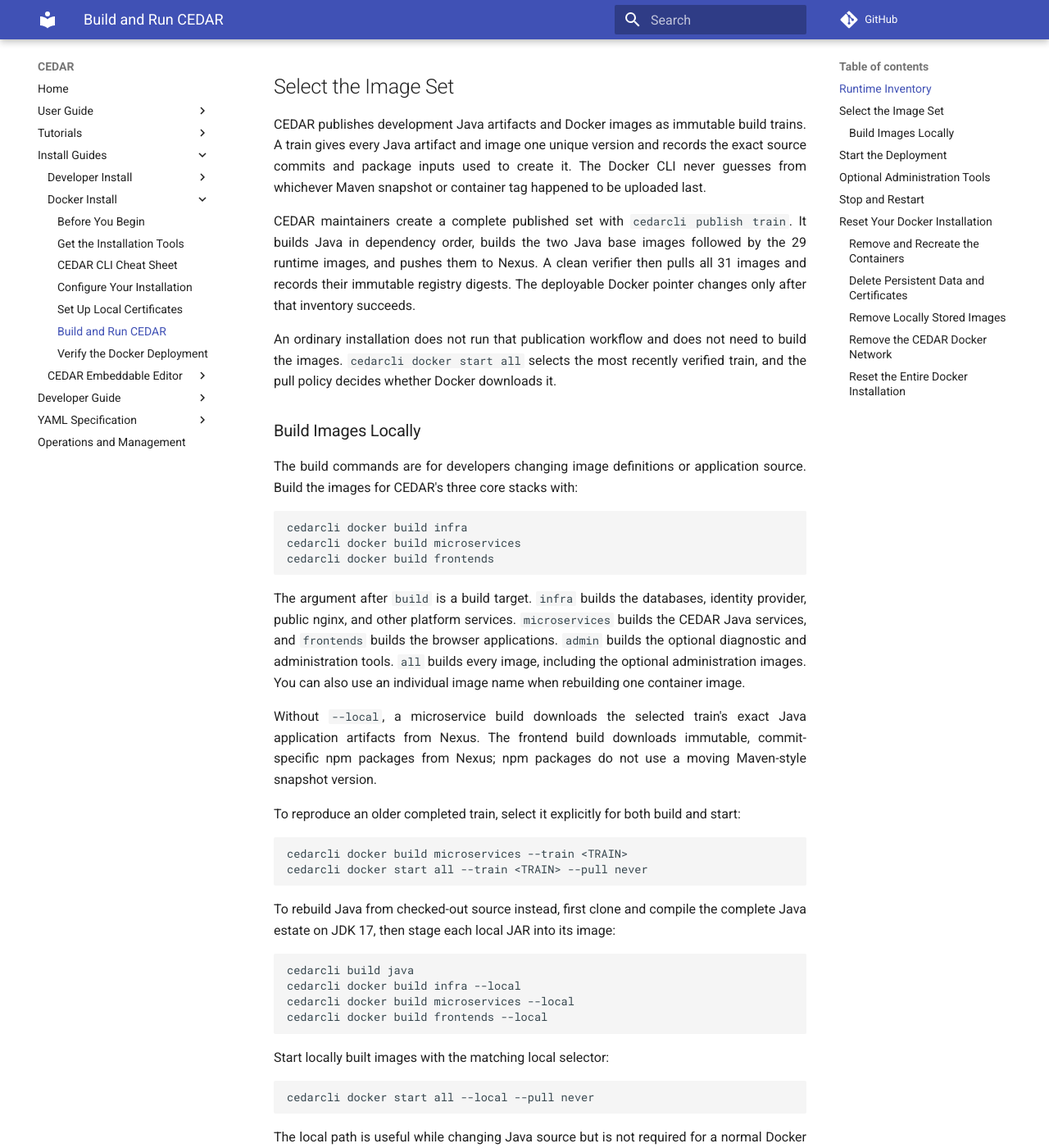
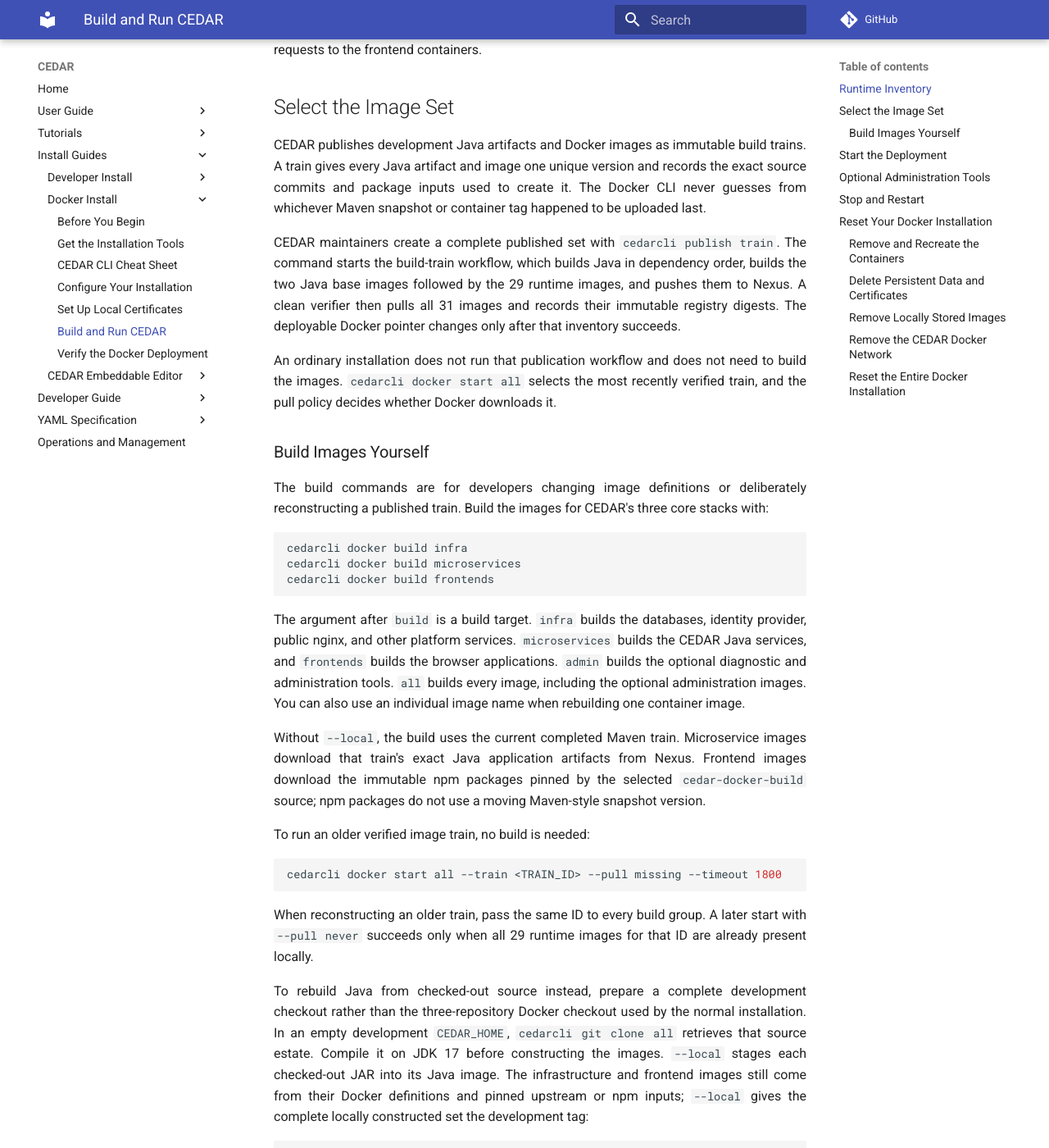
Before and after one commit to metadatacenter/cedar-mkdocs, an MkDocs documentation site: the page built from docs/install-docker/build-and-run.md, in a window 1280 px wide and 1400 px high, scrolled down 914 px. Shown: the whole window at 82% size. Built offline with MkDocs 1.6.1 and Material for MkDocs 9.7.7, drawn with Linux system fonts in a browser that asks for light colours; comment, search, counter and statistics services are not loaded; some of the changed text lies outside the part shown.

Commit message:
Sync Docker guide with current CLI

````diff
--- a/docs/install-docker/build-and-run.md
+++ b/docs/install-docker/build-and-run.md
@@ -6,10 +6,10 @@
 provide the browser applications. A fourth stack contains optional administration tools.
 
 An image is the packaged software used to create a container. Building prepares those images;
-starting creates and runs the containers from them. For a complete CEDAR installation, build the
-three core stacks: infrastructure, microservices, and frontends. The CLI starts them in dependency
-order. Normal stop and restart operations reuse the images and preserve the data stored in Docker
-volumes.
+starting creates and runs the containers from them. A complete CEDAR installation uses three core
+stacks: infrastructure, microservices, and frontends. The normal installation downloads their
+verified images from Nexus; it does not build them. The CLI starts the stacks in dependency order.
+Normal stop and restart operations reuse the images and preserve the data stored in Docker volumes.
 
 ## Runtime Inventory
 
@@ -32,19 +32,20 @@
 package inputs used to create it. The Docker CLI never guesses from whichever Maven snapshot or
 container tag happened to be uploaded last.
 
-CEDAR maintainers create a complete published set with `cedarcli publish train`. It builds Java in
-dependency order, builds the two Java base images followed by the 29 runtime images, and pushes them
-to Nexus. A clean verifier then pulls all 31 images and records their immutable registry digests.
-The deployable Docker pointer changes only after that inventory succeeds.
+CEDAR maintainers create a complete published set with `cedarcli publish train`. The command starts
+the build-train workflow, which builds Java in dependency order, builds the two Java base images
+followed by the 29 runtime images, and pushes them to Nexus. A clean verifier then pulls all 31
+images and records their immutable registry digests. The deployable Docker pointer changes only
+after that inventory succeeds.
 
 An ordinary installation does not run that publication workflow and does not need to build the
 images. `cedarcli docker start all` selects the most recently verified train, and the pull policy
 decides whether Docker downloads it.
 
-### Build Images Locally
+### Build Images Yourself
 
-The build commands are for developers changing image definitions or application source. Build the
-images for CEDAR's three core stacks with:
+The build commands are for developers changing image definitions or deliberately reconstructing a
+published train. Build the images for CEDAR's three core stacks with:
 
 ```bash
 cedarcli docker build infra
@@ -58,21 +59,29 @@
 administration tools. `all` builds every image, including the optional administration images. You
 can also use an individual image name when rebuilding one container image.
 
-Without `--local`, a microservice build downloads the selected train's exact Java application
-artifacts from Nexus. The frontend build downloads immutable, commit-specific npm packages from
-Nexus; npm packages do not use a moving Maven-style snapshot version.
+Without `--local`, the build uses the current completed Maven train. Microservice images download
+that train's exact Java application artifacts from Nexus. Frontend images download the immutable
+npm packages pinned by the selected `cedar-docker-build` source; npm packages do not use a moving
+Maven-style snapshot version.
 
-To reproduce an older completed train, select it explicitly for both build and start:
+To run an older verified image train, no build is needed:
 
 ```bash
-cedarcli docker build microservices --train <TRAIN>
-cedarcli docker start all --train <TRAIN> --pull never
+cedarcli docker start all --train <TRAIN_ID> --pull missing --timeout 1800
 ```
 
-To rebuild Java from checked-out source instead, first clone and compile the complete Java estate on
-JDK 17, then stage each local JAR into its image:
+When reconstructing an older train, pass the same ID to every build group. A later start with
+`--pull never` succeeds only when all 29 runtime images for that ID are already present locally.
+
+To rebuild Java from checked-out source instead, prepare a complete development checkout rather
+than the three-repository Docker checkout used by the normal installation. In an empty development
+`CEDAR_HOME`, `cedarcli git clone all` retrieves that source estate. Compile it on JDK 17 before
+constructing the images. `--local` stages each checked-out JAR into its Java image. The
+infrastructure and frontend images still come from their Docker definitions and pinned upstream or
+npm inputs; `--local` gives the complete locally constructed set the development tag:
 
 ```bash
+cedarcli git clone all
 cedarcli build java
 cedarcli docker build infra --local
 cedarcli docker build microservices --local
@@ -152,9 +160,14 @@
 Build and start the admin stack only when needed:
 
 ```bash
-cedarcli docker build admin
-cedarcli docker start admin --detach
+cedarcli env status                                  # note the Active image set TRAIN_ID
+cedarcli docker build admin --train <TRAIN_ID>
+cedarcli docker start admin --train <TRAIN_ID> --detach
 ```
+
+The four admin images are optional and are not part of the verified 31-image core train. Building
+and starting them with the active train ID keeps their Java input and image tag aligned with the
+running deployment.
 
 ## Stop and Restart
 
````
Also changed, not shown: other parts of docs/install-docker/build-and-run.md (+2 -3 lines), docs/install-docker/cedarcli-cheat-sheet.md (+3 -3 lines), docs/install-docker/cli-and-scripts.md (+6 -5 lines), docs/install-docker/configuration.md (+16 -18 lines), docs/install-docker/prerequisites.md (+9 -9 lines), docs/install-docker/verify-docker-deployment.md (+2 -1 lines).
